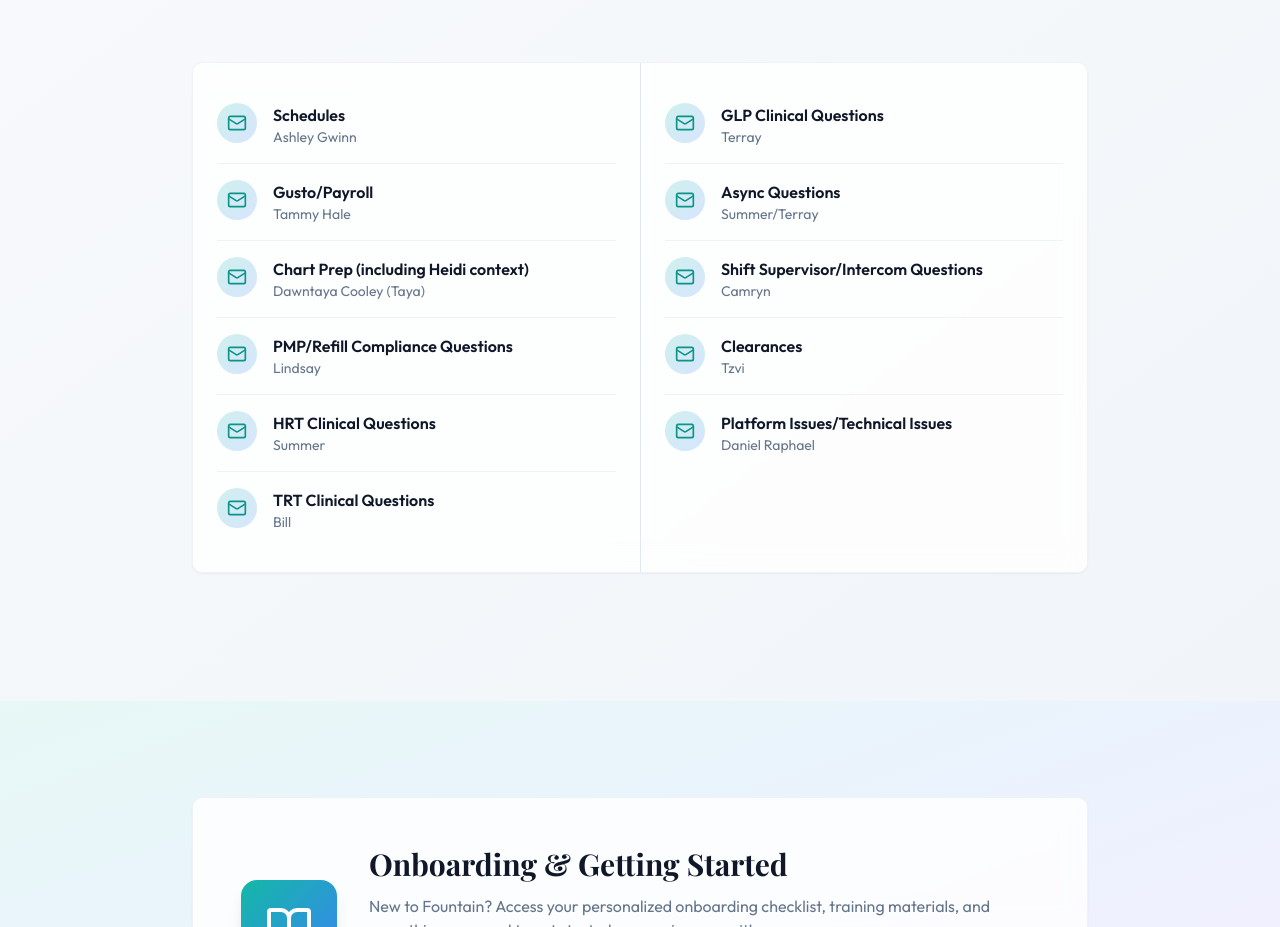
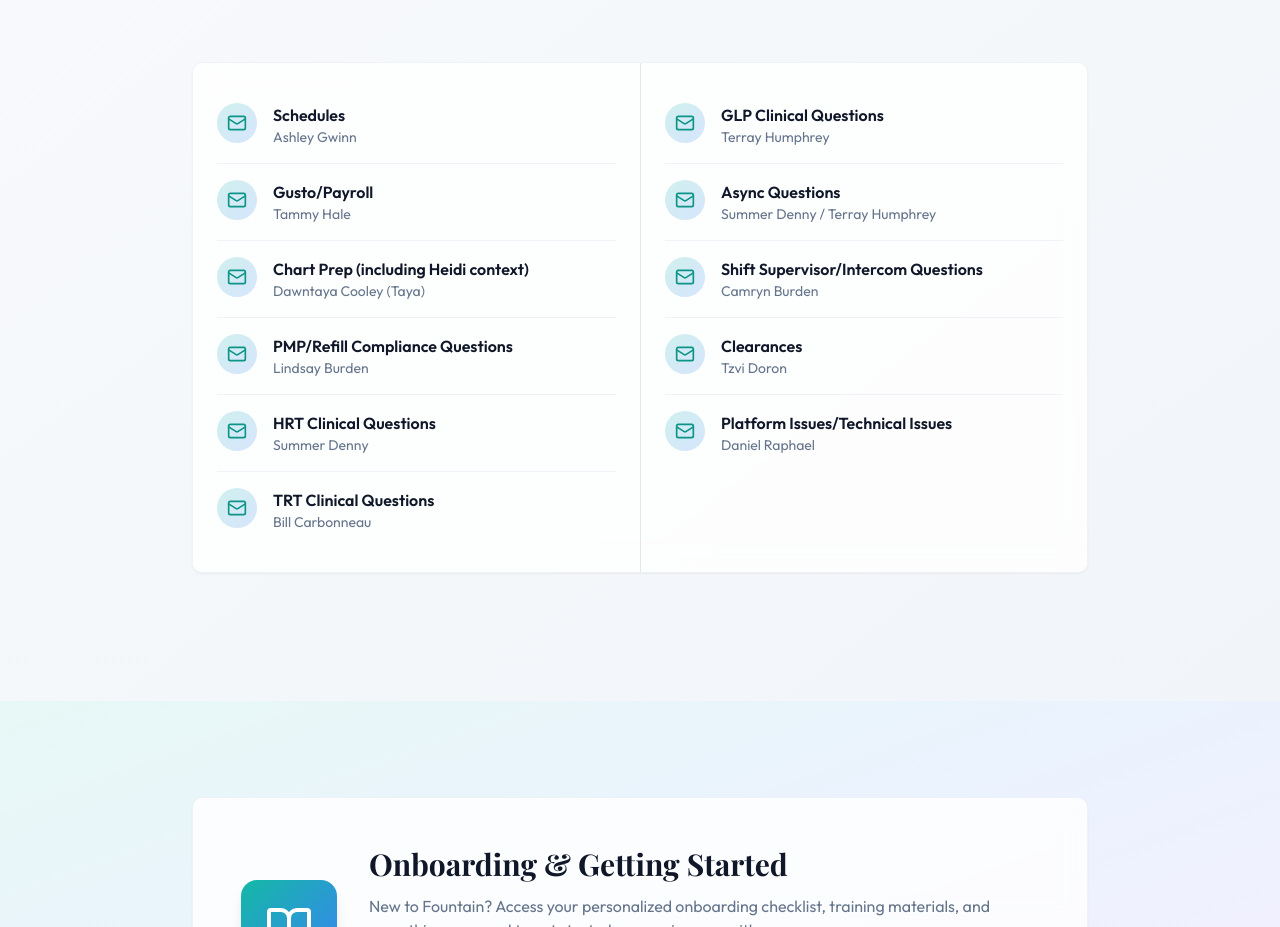
Before and after one commit to draphael123/onboardingsitereformatted, a Next.js app: page / in a window 1280 px wide. Shown: the part 3660-4587 px from the top of the page. Built offline with nearby package versions, Linux system fonts and the light colour scheme; a web font is replaced by a local one.

Commit message:
Update contact names with full names

```diff
--- a/app/(public)/faqs/page.tsx
+++ b/app/(public)/faqs/page.tsx
@@ -119,7 +119,7 @@ const defaultFaqs = [
   {
     id: "18",
     question: "Who do I contact for clinical questions?",
-    answer: "For HRT clinical questions, contact Summer. For TRT clinical questions, contact Bill. For GLP clinical questions, contact Terray. For async questions, reach out to Summer or Terray.",
+    answer: "For HRT clinical questions, contact Summer Denny. For TRT clinical questions, contact Bill Carbonneau. For GLP clinical questions, contact Terray Humphrey. For async questions, reach out to Summer Denny or Terray Humphrey.",
     category: "Medical",
   },
   {
@@ -131,7 +131,7 @@ const defaultFaqs = [
   {
     id: "20",
     question: "How do I handle Intercom and customer inquiries?",
-    answer: "Intercom is our main customer messaging platform. For questions about Intercom workflows or shift supervisor questions, contact Camryn. Training on Intercom best practices is included in your onboarding.",
+    answer: "Intercom is our main customer messaging platform. For questions about Intercom workflows or shift supervisor questions, contact Camryn Burden. Training on Intercom best practices is included in your onboarding.",
     category: "Support",
   },
   {
@@ -143,7 +143,7 @@ const defaultFaqs = [
   {
     id: "22",
     question: "Who handles clearances and compliance?",
-    answer: "For clearance-related questions and compliance verification, contact Tzvi. They handle all background checks, licensing verification, and regulatory compliance matters.",
+    answer: "For clearance-related questions and compliance verification, contact Tzvi Doron. He handles all background checks, licensing verification, and regulatory compliance matters.",
     category: "Careers",
   },
   {
@@ -155,7 +155,7 @@ const defaultFaqs = [
   {
     id: "24",
     question: "What is PMP and refill compliance?",
-    answer: "PMP (Prescription Monitoring Program) compliance is crucial for controlled substance prescriptions. For any PMP or refill compliance questions, contact Lindsay who oversees our compliance protocols.",
+    answer: "PMP (Prescription Monitoring Program) compliance is crucial for controlled substance prescriptions. For any PMP or refill compliance questions, contact Lindsay Burden who oversees our compliance protocols.",
     category: "Medical",
   },
   {
--- a/app/(public)/page.tsx
+++ b/app/(public)/page.tsx
@@ -68,13 +68,13 @@ const contacts = [
   { topic: "Schedules", person: "Ashley Gwinn" },
   { topic: "Gusto/Payroll", person: "Tammy Hale" },
   { topic: "Chart Prep (including Heidi context)", person: "Dawntaya Cooley (Taya)" },
-  { topic: "PMP/Refill Compliance Questions", person: "Lindsay" },
-  { topic: "HRT Clinical Questions", person: "Summer" },
-  { topic: "TRT Clinical Questions", person: "Bill" },
-  { topic: "GLP Clinical Questions", person: "Terray" },
-  { topic: "Async Questions", person: "Summer/Terray" },
-  { topic: "Shift Supervisor/Intercom Questions", person: "Camryn" },
-  { topic: "Clearances", person: "Tzvi" },
+  { topic: "PMP/Refill Compliance Questions", person: "Lindsay Burden" },
+  { topic: "HRT Clinical Questions", person: "Summer Denny" },
+  { topic: "TRT Clinical Questions", person: "Bill Carbonneau" },
+  { topic: "GLP Clinical Questions", person: "Terray Humphrey" },
+  { topic: "Async Questions", person: "Summer Denny / Terray Humphrey" },
+  { topic: "Shift Supervisor/Intercom Questions", person: "Camryn Burden" },
+  { topic: "Clearances", person: "Tzvi Doron" },
   { topic: "Platform Issues/Technical Issues", person: "Daniel Raphael" },
 ]
 
```
